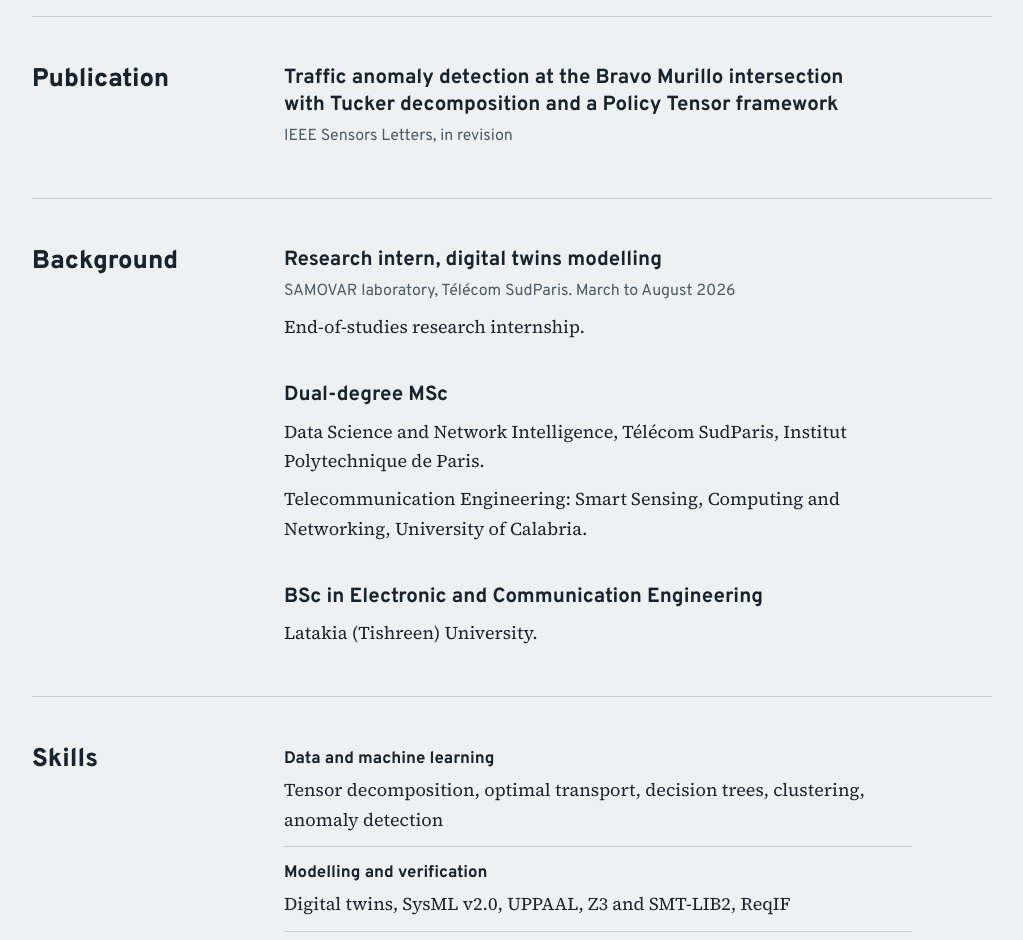
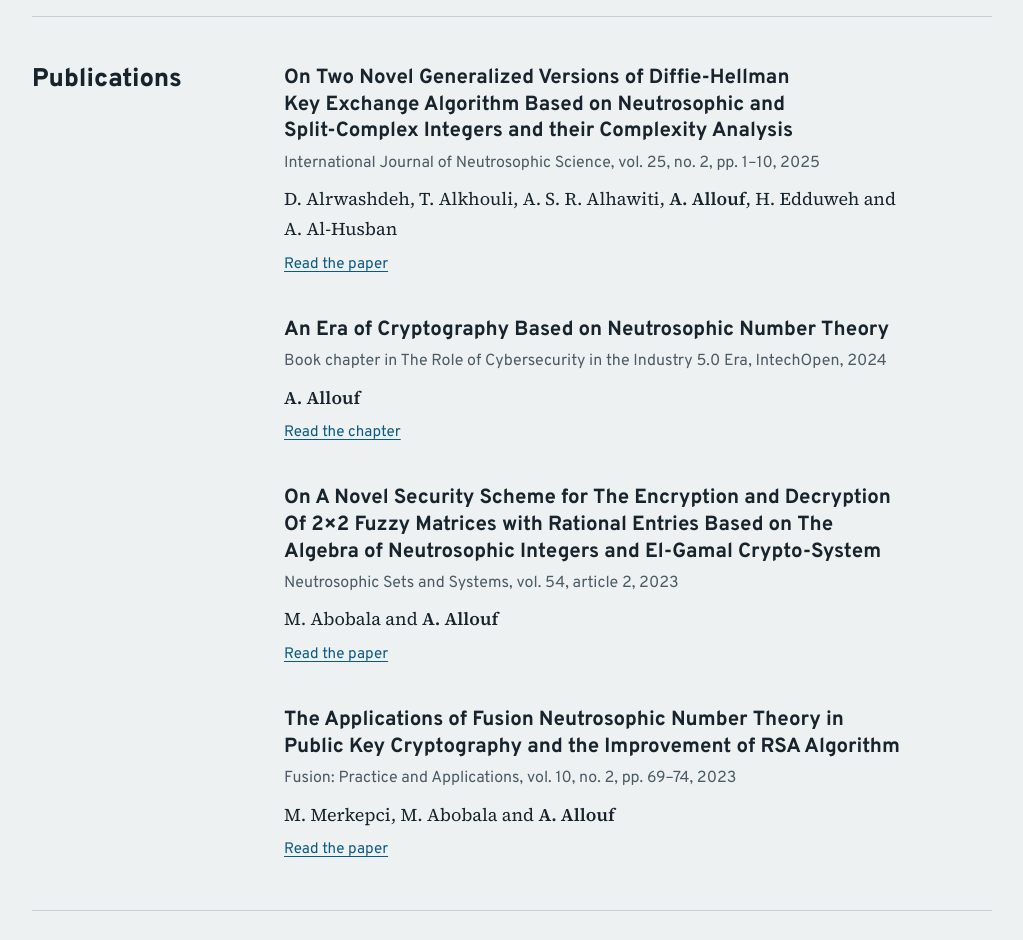
Before and after one commit to aliallouf/aliallouf.github.io, a plain HTML site: page index.html in a window 1280 px wide. Shown: the part 1860-2800 px from the top of the page, without its empty margins (128-1151 px from the left). Drawn offline with Linux system fonts and the light colour scheme.

Commit message:
Update index.html

```diff
--- a/index.html
+++ b/index.html
@@ -18,7 +18,7 @@
     <a class="home" href="#main">Ali Allouf</a>
     <nav aria-label="Sections">
       <a href="#research">Research</a>
-      <a href="#publication">Publication</a>
+      <a href="#publication">Publications</a>
       <a href="#background">Background</a>
       <a href="#skills">Skills</a>
       <a href="#contact">Contact</a>
@@ -93,13 +93,31 @@
     </section>
 
     <section class="block wrap" id="publication">
-      <h2>Publication</h2>
+      <h2>Publications</h2>
       <div class="body">
-        <!-- When you have the final details, replace the heading with the exact paper title,
-             add the author list, set the status, and add the DOI link. -->
         <article>
-          <h3>Traffic anomaly detection at the Bravo Murillo intersection with Tucker decomposition and a Policy Tensor framework</h3>
-          <p class="kind">IEEE Sensors Letters, in revision</p>
+          <h3>On Two Novel Generalized Versions of Diffie-Hellman Key Exchange Algorithm Based on Neutrosophic and Split-Complex Integers and their Complexity Analysis</h3>
+          <p class="kind">International Journal of Neutrosophic Science, vol. 25, no. 2, pp. 1–10, 2025</p>
+          <p>D. Alrwashdeh, T. Alkhouli, A. S. R. Alhawiti, <strong>A. Allouf</strong>, H. Edduweh and A. Al-Husban</p>
+          <p class="methods"><a href="https://americaspg.com/articleinfo/21/show/3110">Read the paper</a></p>
+        </article>
+        <article>
+          <h3>An Era of Cryptography Based on Neutrosophic Number Theory</h3>
+          <p class="kind">Book chapter in The Role of Cybersecurity in the Industry 5.0 Era, IntechOpen, 2024</p>
+          <p><strong>A. Allouf</strong></p>
+          <p class="methods"><a href="https://www.intechopen.com/chapters/89466">Read the chapter</a></p>
+        </article>
+        <article>
+          <h3>On A Novel Security Scheme for The Encryption and Decryption Of 2×2 Fuzzy Matrices with Rational Entries Based on The Algebra of Neutrosophic Integers and El-Gamal Crypto-System</h3>
+          <p class="kind">Neutrosophic Sets and Systems, vol. 54, article 2, 2023</p>
+          <p>M. Abobala and <strong>A. Allouf</strong></p>
+          <p class="methods"><a href="https://zenodo.org/records/7814503">Read the paper</a></p>
+        </article>
+        <article>
+          <h3>The Applications of Fusion Neutrosophic Number Theory in Public Key Cryptography and the Improvement of RSA Algorithm</h3>
+          <p class="kind">Fusion: Practice and Applications, vol. 10, no. 2, pp. 69–74, 2023</p>
+          <p>M. Merkepci, M. Abobala and <strong>A. Allouf</strong></p>
+          <p class="methods"><a href="https://www.americaspg.com/articleinfo/3/show/1652">Read the paper</a></p>
         </article>
       </div>
     </section>
```
